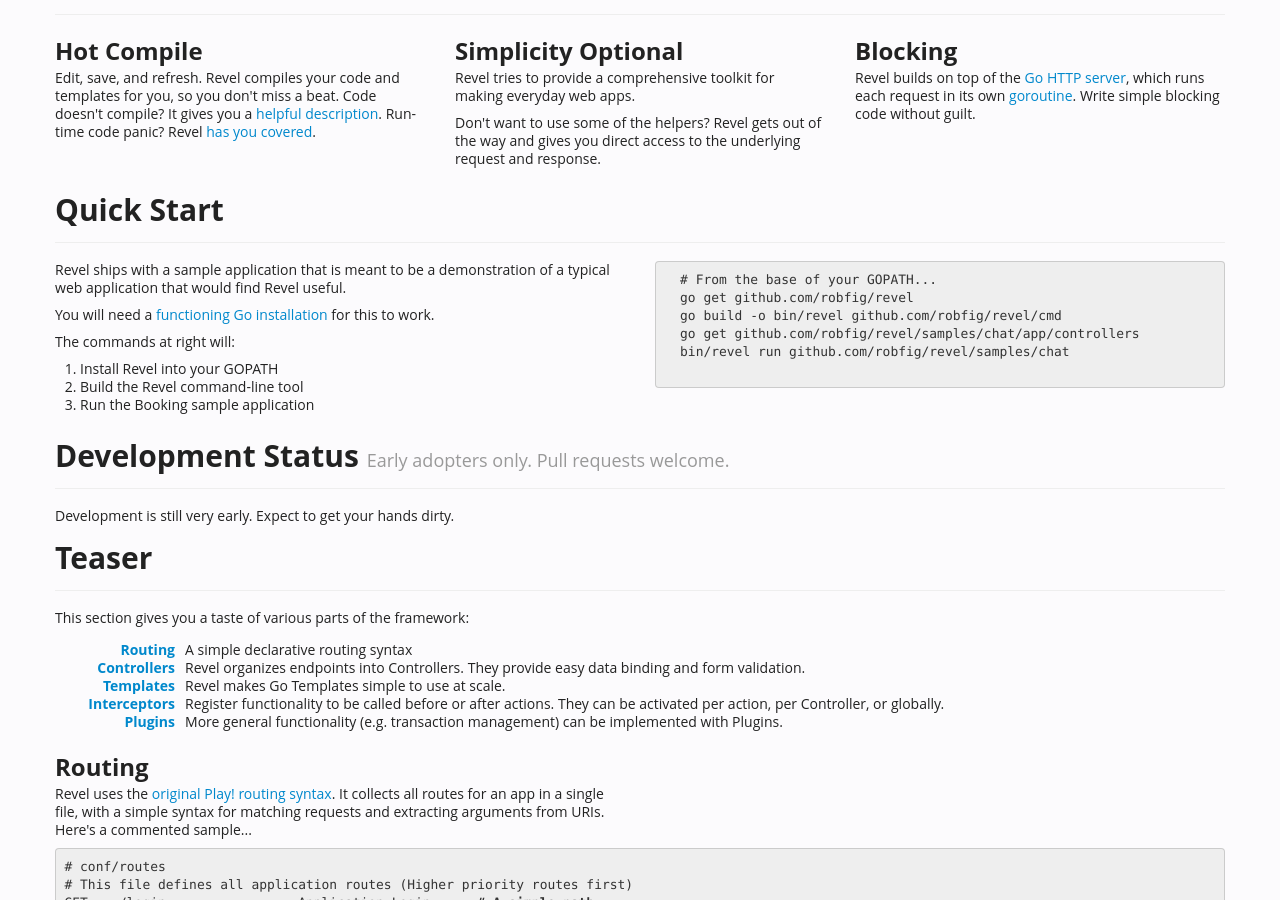
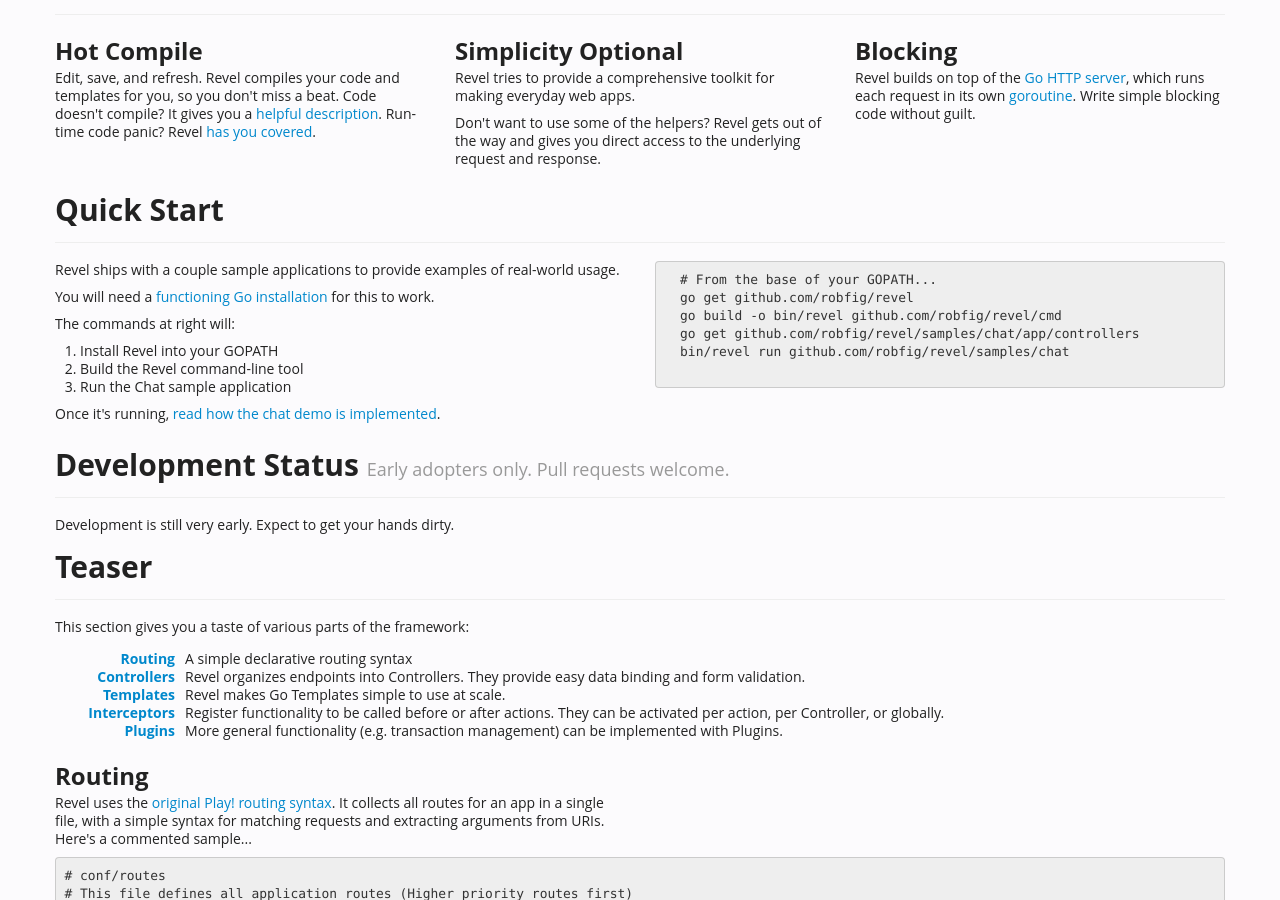
Before and after one commit to revel/revel, a Jekyll site: the page built from index.html, in a window 1280 px wide and 900 px high, scrolled down 701 px. Built offline with Jekyll 4.4.1, drawn with Linux system fonts in a browser that asks for light colours; some of the changed text lies outside the part shown.

Commit message:
Set <title> to page title, and add link to chat writeup.

```diff
--- a/_includes/head.html
+++ b/_includes/head.html
@@ -1,7 +1,7 @@
     <meta http-equiv="Content-Type" content="text/html; charset=utf-8">
     <meta charset="utf-8">
     <meta name="viewport" content="width=device-width, initial-scale=1.0">
-    <title>Revel</title>
+    <title>{% if page.title %}{{ page.title }}{% else %}Revel{% endif %}</title>
     <link href="{{ page.root }}/css/journal.min.css" rel="stylesheet">
     <link href="{{ page.root }}/css/bootstrap-responsive.min.css" rel="stylesheet">
     <link href="{{ page.root }}/css/revel.css" rel="stylesheet">
--- a/index.html
+++ b/index.html
@@ -1,5 +1,6 @@
 ---
 root: .
+title: The Revel Web Framework for Go
 ---
 <!DOCTYPE html>
 <html lang="en">
@@ -77,9 +78,8 @@
         <div class="row">
           <div class="span6">
             <p>
-              Revel ships with a sample application that is meant to be a
-              demonstration of a typical web application that would find Revel
-              useful.
+              Revel ships with a couple sample applications to provide examples
+              of real-world usage.
             </p>
             <p>
               You will need a <a href="http://golang.org/doc/install">functioning Go
@@ -90,8 +90,10 @@
               <ol>
                 <li>Install Revel into your GOPATH
                 <li>Build the Revel command-line tool
-                <li>Run the Booking sample application
+                <li>Run the Chat sample application
               </ol>
+              Once it's running,
+              <a href="samples/chat.html">read how the chat demo is implemented</a>.
             </p>
           </div>
           <div class="span6" style="vertical-align:bottom;">
```
Also changed, not shown: other parts of index.html (+0 -1 lines).
